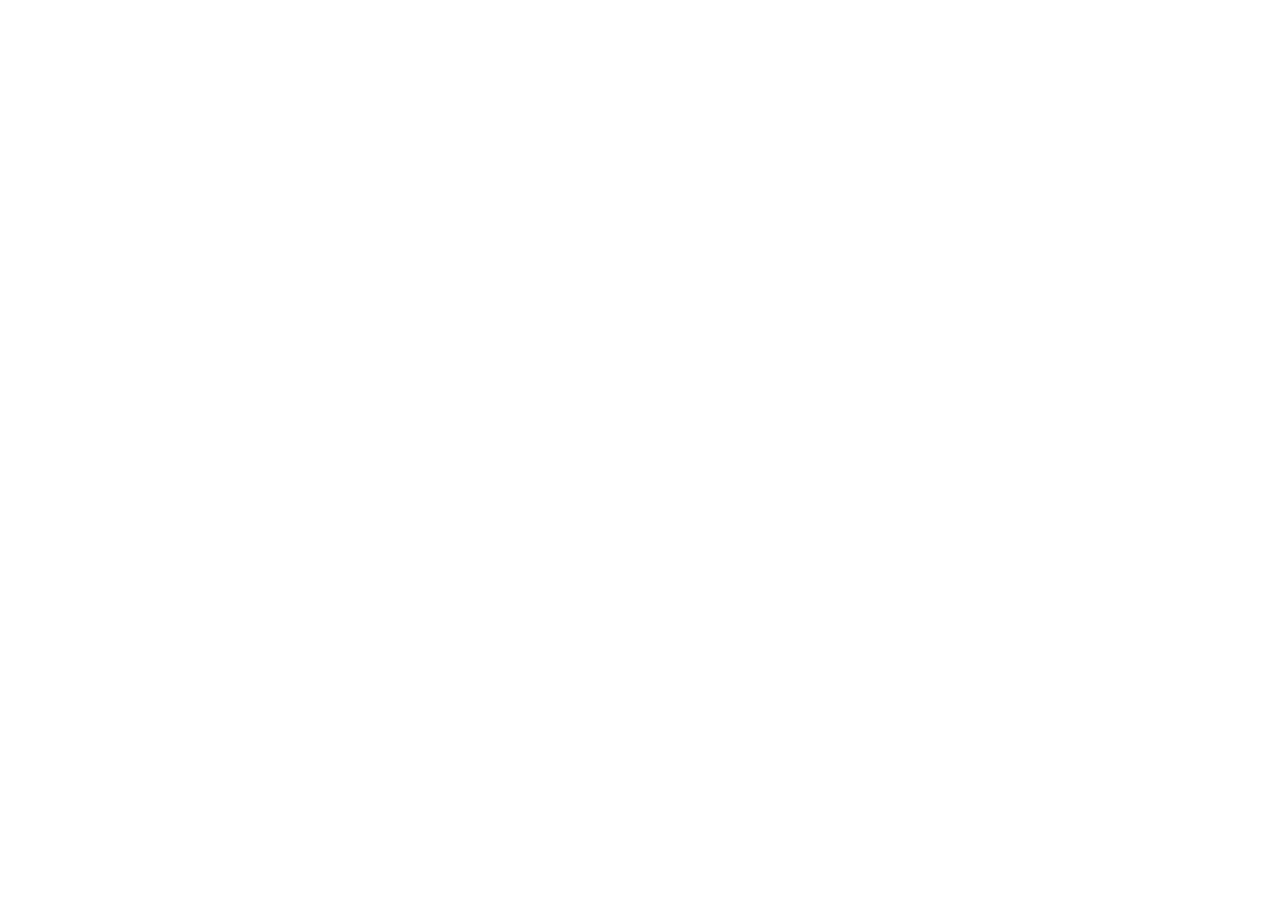
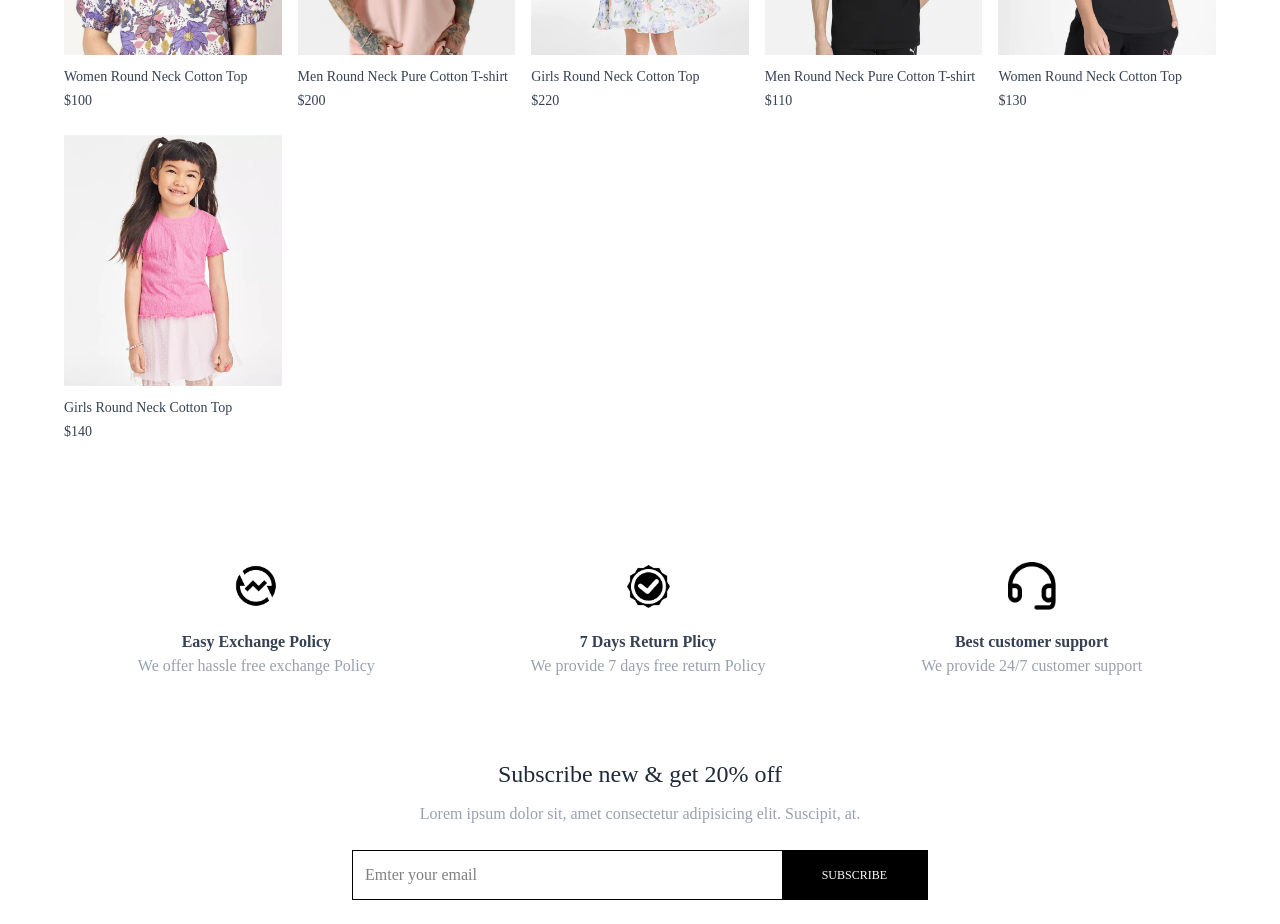
Before and after one commit to Hosamdiv/Educational-platform, a React (Vite) app: page / in a window 1280 px wide. Shown: the part 1760-2684 px from the top of the page. Before the commit the page ends 1428 px from the top, so only its background shows below. Built offline with nearby package versions, Linux system fonts and the light colour scheme.

Commit message:
update new 2

```diff
--- /dev/null
+++ b/src/components/BestSeller.tsx
@@ -0,0 +1,37 @@
+import { useContext, useEffect, useState } from "react"
+import { ShopContext } from "../context/ShopContext"
+import type { IProducts } from "../interface/products";
+import Title from "./Title";
+import ProductItem from "./ProductItem";
+
+const BestSeller = () => {
+    const { products } = useContext(ShopContext);
+    const [bestSeller, setBestSeller] = useState<IProducts[]>([]);
+
+    useEffect(() => {
+        const bestProduct = products.filter((item) => item.bestseller)
+        setBestSeller(bestProduct)
+
+    }, [products])
+    return (
+        <div className="my-10">
+            <div className="text-center text-3xl py-8">
+                <Title text1="BEST" text2="SELLERS" />
+                <p className="w-3/4 m-auto text-xs sm:text-sm md:text-base text-gray-600">
+                    Lorem ipsum dolor sit amet consectetur adipisicing elit. Sint, illum.
+                </p>
+            </div>
+            <div className="grid grid-cols-2 sm:grid-cols-3 md:grid-cols-4 lg:grid-cols-5 gap-4 gap-y-6">
+                {bestSeller.map((item, idx) => (
+                    <ProductItem id={item._id} image={item.image}
+                        name={item.name}
+                        price={item.price}
+                        key={idx}
+                    />
+                ))}
+            </div>
+        </div>
+    )
+}
+
+export default BestSeller
--- /dev/null
+++ b/src/components/CurPolicy.tsx
@@ -0,0 +1,30 @@
+import { assets } from "../assets/assets"
+
+const CurPolicy = () => {
+    return (
+        <div className="flex flex-col sm:flex-row
+        justify-around gap-12 sm:gap-2
+        text-center py-20 text-xs sm:text-sm md:text-base
+      text-gray-700">
+
+            <div>
+                <img src={assets.exchange_icon} className="w-12 m-auto mb-5" alt="exchange_icon" />
+                <p className="font-semibold">Easy Exchange Policy</p>
+                <p className="text-gray-400">We offer hassle free exchange Policy</p>
+            </div>
+            <div>
+                <img src={assets.quality_icon} className="w-12 m-auto mb-5" alt="exchange_icon" />
+                <p className="font-semibold">7 Days Return Plicy</p>
+                <p className="text-gray-400">We provide 7 days free return Policy</p>
+            </div>
+            <div>
+                <img src={assets.support_img} className="w-12 m-auto mb-5" alt="exchange_icon" />
+                <p className="font-semibold">Best customer support</p>
+                <p className="text-gray-400">We provide 24/7 customer support</p>
+            </div>
+
+        </div>
+    )
+}
+
+export default CurPolicy
--- /dev/null
+++ b/src/components/NewsletterBox.tsx
@@ -0,0 +1,17 @@
+
+const NewsletterBox = () => {
+    return (
+        <div className="text-center">
+            <p className="text-2xl font-medium text-gray-800">Subscribe new & get 20% off</p>
+            <p className="text-gray-400 mt-3">
+                Lorem ipsum dolor sit, amet consectetur adipisicing elit. Suscipit, at.
+            </p>
+            <form className="w-full sm:w-1/2 flex items-center gap-3 mx-auto my-6 border pl-3">
+                <input type="email" className="w-full sm:flex-1 outline-none" placeholder="Emter your email" />
+                <button className="bg-black text-white text-xs px-10 py-4">SUBSCRIBE</button>
+            </form>
+        </div>
+    )
+}
+
+export default NewsletterBox
--- a/src/pages/Home.tsx
+++ b/src/pages/Home.tsx
@@ -1,11 +1,17 @@
+import BestSeller from "../components/BestSeller"
+import CurPolicy from "../components/CurPolicy"
 import Hero from "../components/Hero"
 import LatestCollection from "../components/LatestCollection"
+import NewsletterBox from "../components/NewsletterBox"
 
 const HomePage = () => {
   return (
     <div>
       <Hero />
       <LatestCollection />
+      <BestSeller />
+      <CurPolicy />
+      <NewsletterBox />
     </div>
   )
 }
```
